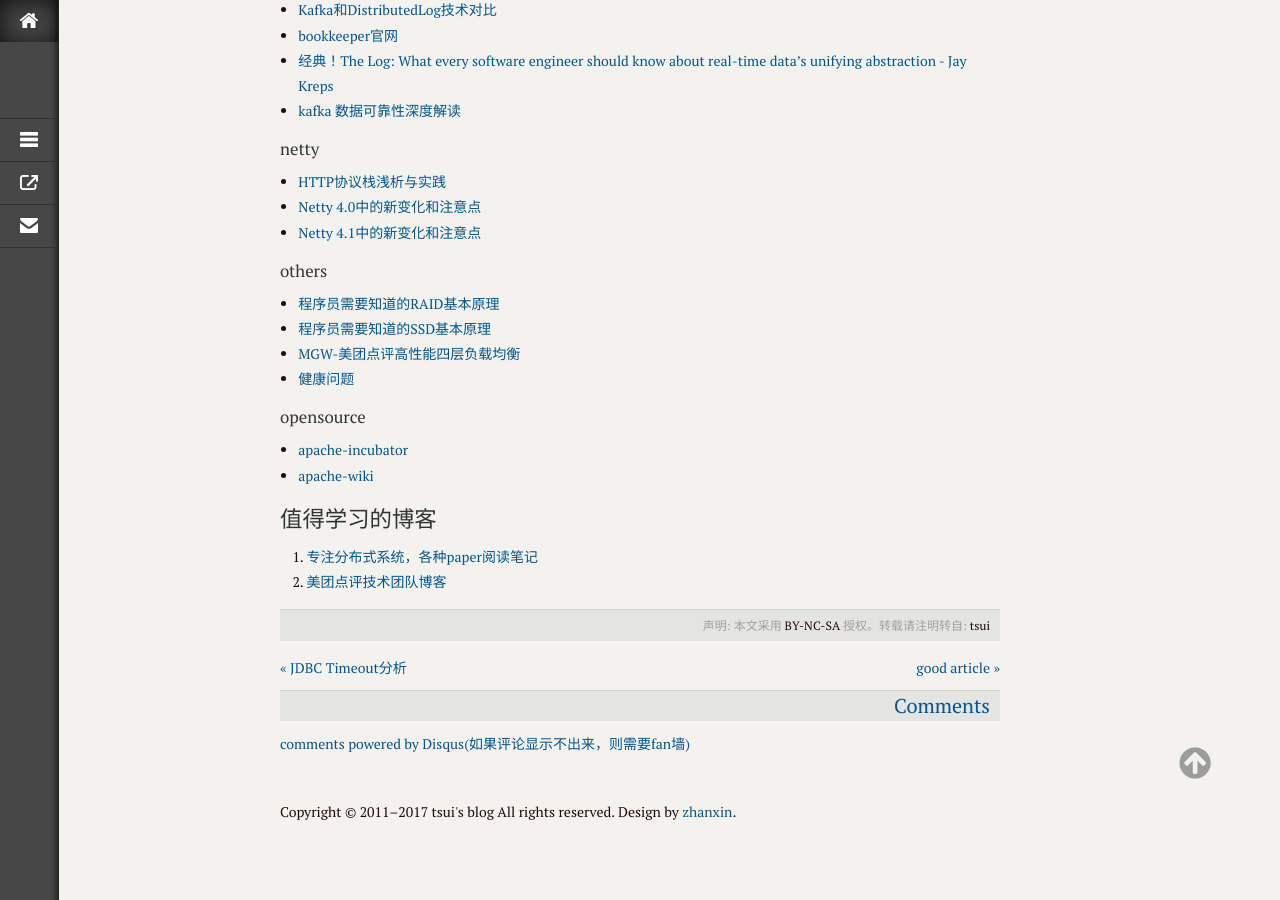
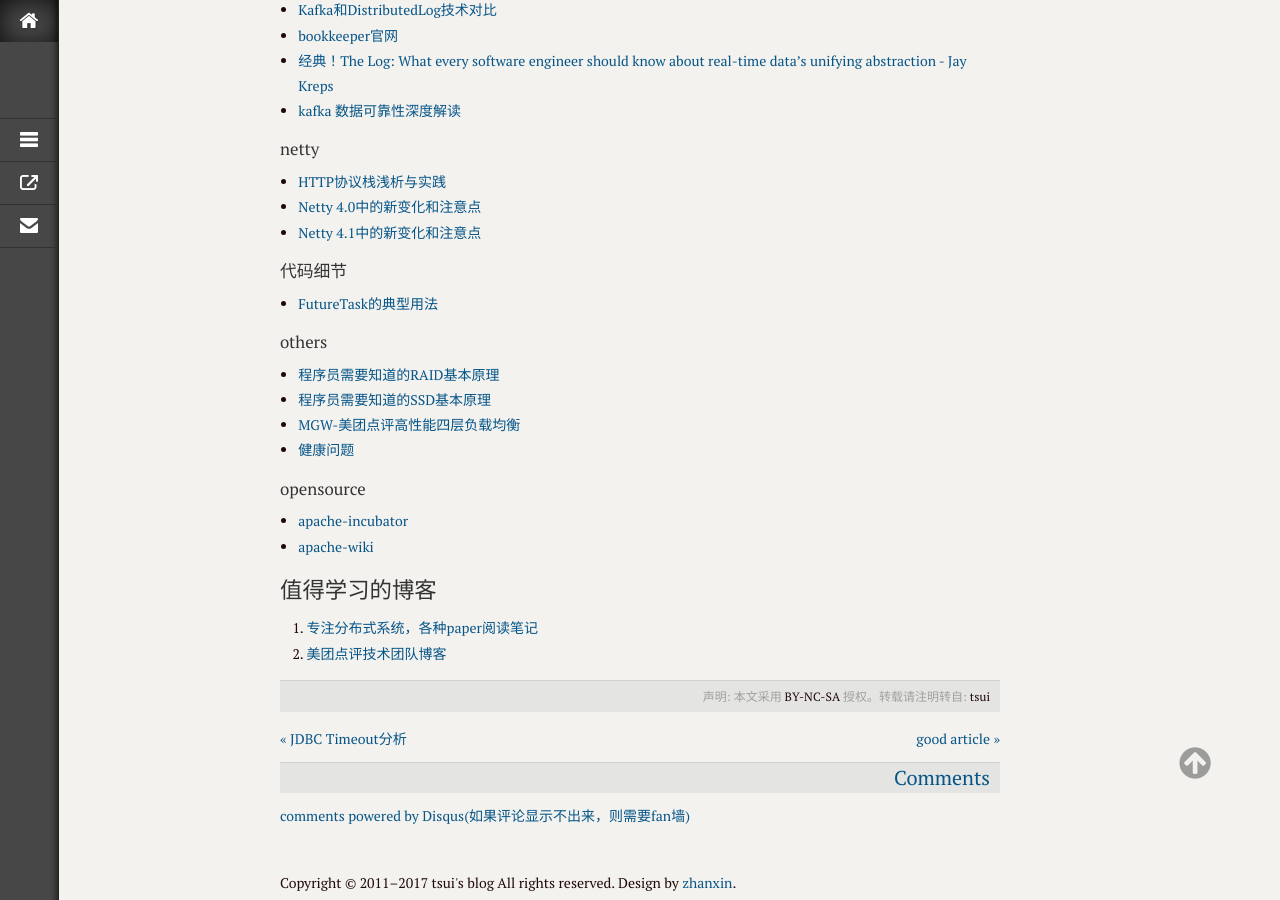
Before and after one commit to xmtsui/blog, a Jekyll site: the page built from _posts/2017/2017-03-14-readqueue-01.md, in a window 1280 px wide and 900 px high, scrolled down 1766 px. Built offline with Jekyll 4.4.1, drawn with Linux system fonts in a browser that asks for light colours; comment, search, counter and statistics services are not loaded.

Commit message:
modify by quickcommint

```diff
--- a/_posts/2017/2017-03-14-readqueue-01.md
+++ b/_posts/2017/2017-03-14-readqueue-01.md
@@ -79,6 +79,9 @@
 * [Netty 4.0中的新变化和注意点](http://colobu.com/2015/08/17/netty-new-and-noteworthy-in-4-0/)
 * [Netty 4.1中的新变化和注意点](http://colobu.com/2015/08/18/netty-new-and-noteworthy-in-4-1/)
 
+#### 代码细节
+* [FutureTask的典型用法](http://blog.csdn.net/linchunquan/article/details/22382487)
+
 #### others
 * [程序员需要知道的RAID基本原理](http://oserror.com/backend/raid-principle/)
 * [程序员需要知道的SSD基本原理](http://oserror.com/backend/ssd-principle/)
```
